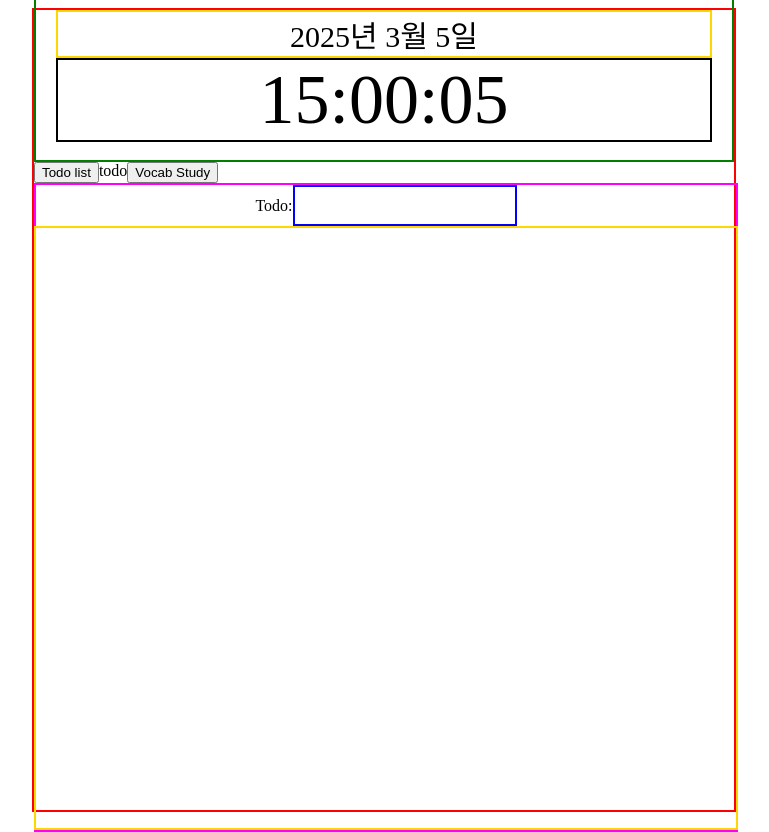
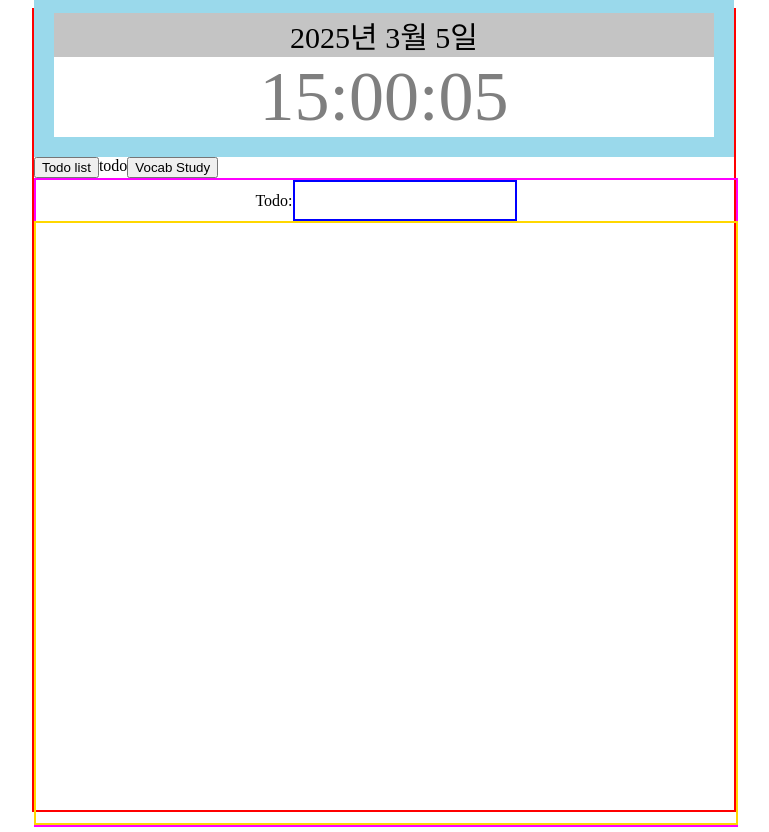
Before and after one commit to ejPark43/react-components, a React (Vite) app: page / in a window 1280 px wide. Shown: the whole page, without its empty margins (256-1025 px from the left). Built offline with nearby package versions, Linux system fonts and the light colour scheme.

Commit message:
style: clock 부분 theme  색상 적용

```diff
--- a/src/components/Clock.jsx
+++ b/src/components/Clock.jsx
@@ -1,6 +1,6 @@
 import React, { useEffect, useState } from "react";
 import styled from "styled-components";
-
+import { theme } from "../styles/theme";
 function Clock() {
   const [clockTime, setClockTime] = useState("");
   const [stringDate, setStringDate] = useState("");
@@ -32,22 +32,28 @@ function Clock() {
 const Container = styled.div`
   display: flex;
   flex-direction: column;
-  border: 2px solid green;
+  /* border: 2px solid ${theme.colors.demi_darkGray}; */
+  /* background-color: ${theme.colors.demi_darkGray}; */
+  background-color: ${theme.colors.demi_blue};
   height: 130px;
   padding: 20px; //width값 없애고 그냥 Padding값만 줌, 자동으로 padding값 적용된 width로 설정됨.
 `;
 
 const DatePart = styled.div`
   display: flex;
-  border: 2px solid gold;
+  /* border: 2px solid gold; */
+  background-color: ${theme.colors.demi_gray};
   justify-content: center;
   font-size: 30px;
 `;
 const ClockPart = styled.div`
   display: flex;
-  border: 2px solid black;
+  /* border: 2px solid black; */
   justify-content: center;
-  color: black;
+  /* color: black; */
+  color: ${theme.colors.demi_darkGray};
   font-size: 70px;
+  /* background-color: ${theme.colors.demi_blue}; */
+  background-color: ${theme.colors.white};
 `;
 export default Clock;
```
